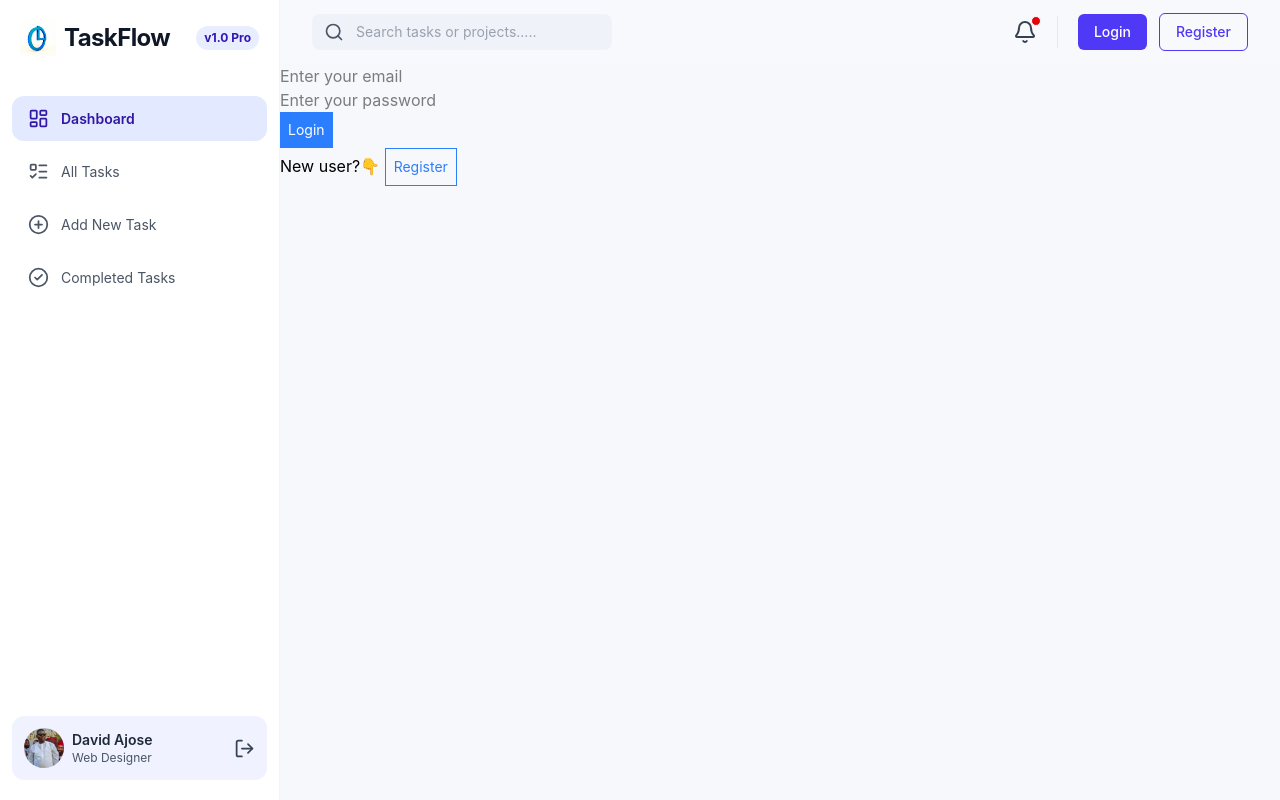
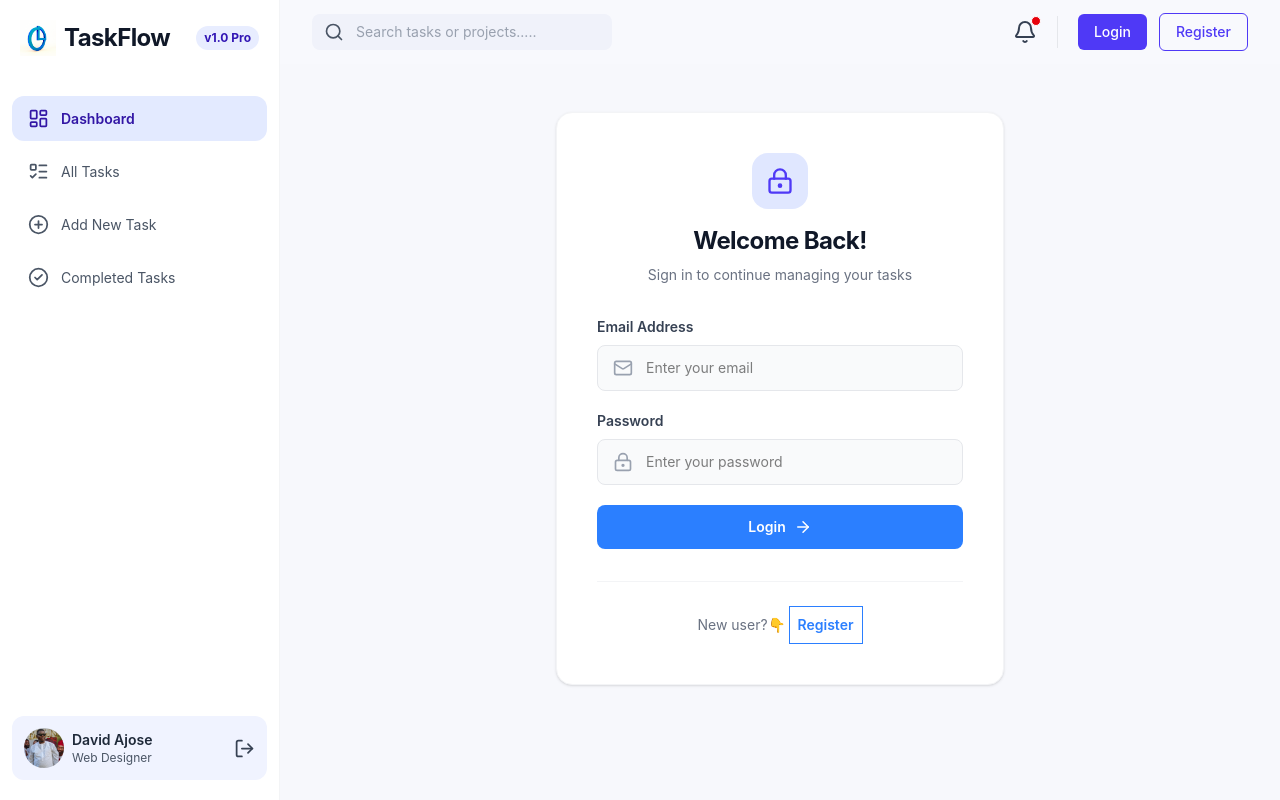
Before and after one commit to Arole01/Task-App, a React (Vite) app: page /login in a window 1280 px wide. Built offline with nearby package versions, Linux system fonts and the light colour scheme.

Commit message:
Login tailwindcss

```diff
--- a/src/pages/login.jsx
+++ b/src/pages/login.jsx
@@ -3,6 +3,7 @@ import { Link, useNavigate } from "react-router";
 import { useForm } from "react-hook-form";
 import { yupResolver } from "@hookform/resolvers/yup";
 import { loginSchema } from "../lib/authSchema";
+import { ArrowRight, LockKeyhole, Mail } from "lucide-react";
 
 function Login({ setAuthenticated }) {
   const navigate = useNavigate();
@@ -24,36 +25,94 @@ function Login({ setAuthenticated }) {
 
   return (
     <>
-      <form onSubmit={handleSubmit(handleLogin)}>
+      <section className="flex min-h-[80vh] items-center justify-center bg-[#f7f8fc] px-4 py-12">
+        <div className="w-full max-w-md rounded-2xl border border-gray-100 bg-white p-6 shadow-sm sm:p-10">
+          <div className="mb-8 text-center">
+            <div className="mx-auto mb-4 flex h-14 w-14 items-center justify-center rounded-2xl bg-indigo-100">
+              <LockKeyhole className="h-7 w-7 text-indigo-600" />
+            </div>
+
+            <h1 className="text-2xl font-bold tracking-tight text-gray-900">
+              Welcome Back!
+            </h1>
+
+            <p className="mt-2 text-sm text-gray-500">
+              Sign in to continue managing your tasks
+            </p>
+          </div>
+
+          <form onSubmit={handleSubmit(handleLogin)} className="space-y-5">
             <div>
+              <label className="mb-2 block text-sm font-semibold text-gray-700">
+                Email Address
+              </label>
+              <div className="relative">
+                <Mail className="absolute left-4 top-1/2 h-5 w-5 -translate-y-1/2 text-gray-400" />
+
                 <input
                   type="email"
                   placeholder="Enter your email"
+                  className={`w-full rounded-lg border bg-gray-50 pl-12 py-3 pr-4 text-sm  outline-none transition focus:border-indigo-500 focus:bg-white focus:ring-4 focus:ring-indigo-100 ${
+                    errors.email ? "border-red-400" : "border-gray-200"
+                  }`}
                   {...register("email")}
                 />
-          {errors.email && <p>{errors.email.message}</p>}
+              </div>
+              {errors.email && (
+                <p className="mt-1.5 text-xs text-red-500">
+                  {errors.email.message}
+                </p>
+              )}
             </div>
 
             <div>
+              <label className="mb-2 block text-sm font-semibold text-gray-700">
+                Password
+              </label>
+
+              <div className="relative">
+                <LockKeyhole className="absolute left-4 top-1/2 h-5 w-5 -translate-y-1/2 text-gray-400" />
                 <input
                   type="password"
                   placeholder="Enter your password"
+                  className={`w-full rounded-lg border bg-gray-50 pl-12 py-3 pr-4 text-sm  outline-none transition focus:border-indigo-500 focus:bg-white focus:ring-4 focus:ring-indigo-100 ${
+                    errors.password ? "border-red-400" : "border-gray-200"
+                  }`}
                   {...register("password")}
                 />
-          {errors.password && <p>{errors.password.message}</p>}
+                {errors.password && (
+                  <p className="mt-1.5 text-xs text-red-500">
+                    {errors.password.message}
+                  </p>
+                )}
+              </div>
             </div>
 
-        <Btn label="Login" btnSize="sm" btnStyle="primary" />
+            <Btn
+              label="Login"
+              btnSize="sm"
+              btnStyle="primary"
+              className="flex w-full items-center justify-center gap-2 rounded-lg py-3 font-semibold transition hover:bg-indigo-700"
+              iconRight={<ArrowRight size={18} />}
+            />
           </form>
-      <div>
-        <p>
+
+          <div className="mt-8 border-t border-gray-100 pt-6 text-center">
+            <p className="text-sm text-gray-500">
               New user?👇
-          <Link to="/signup">
+              <Link to="/register">
                 {" "}
-            <Btn label="Register" btnSize="sm" btnStyle="secondary" />
+                <Btn
+                  label="Register"
+                  btnSize="sm"
+                  btnStyle="secondary"
+                  className="font-semibold text-indigo-600 hover:text-indigo-700"
+                />
               </Link>
             </p>
           </div>
+        </div>
+      </section>
     </>
   );
 }
```
Lines whose indentation alone changed are shown as unchanged.
